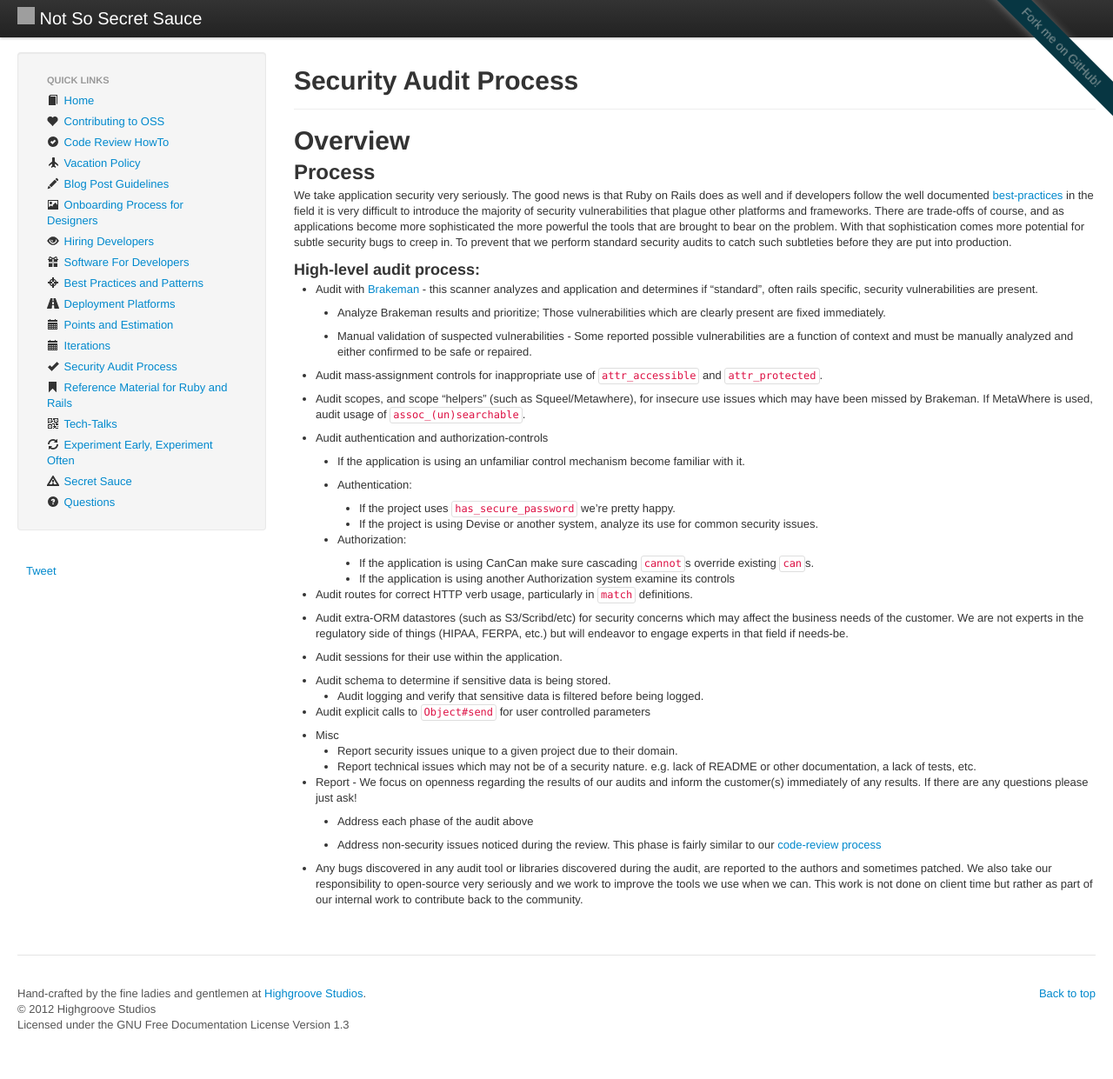
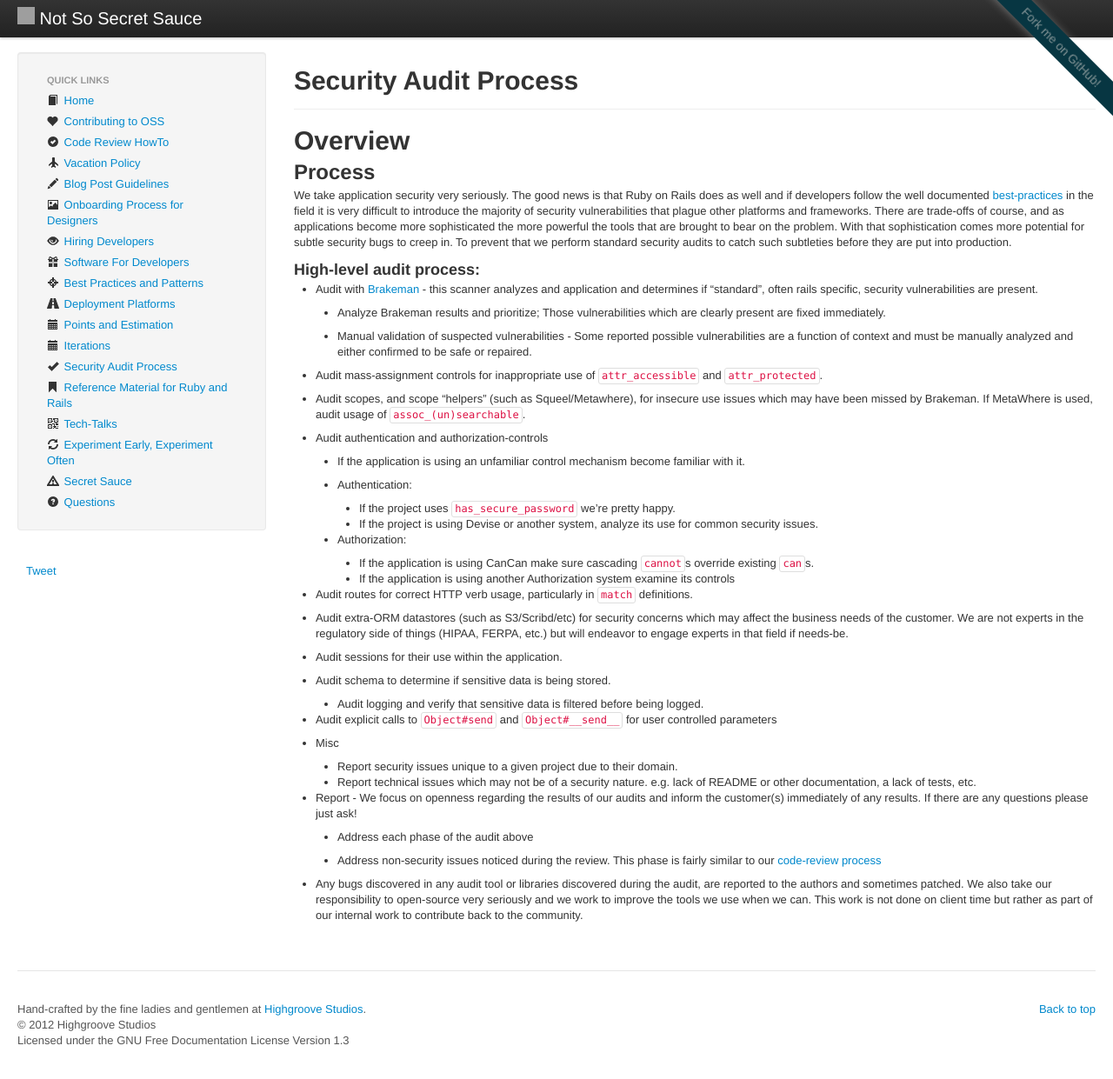
Before and after one commit to daveworth/not-so-secret-sauce, a Jekyll site: the page built from topics/security-audit-process.md, in a window 1280 px wide and 1242 px high. Shown: the whole window at 87% size. Built offline with Jekyll 4.4.1, drawn with Linux system fonts in a browser that asks for light colours; nearby versions of some CDN libraries; comment, search, counter and statistics services are not loaded; grey boxes are pictures that could not be loaded.

Commit message:
quick updates
* fix formatting
* add Object#__send__ per AL

```diff
--- a/topics/security-audit-process.md
+++ b/topics/security-audit-process.md
@@ -67,11 +67,13 @@ security audits to catch such subtleties before they are put into production.
 * Audit sessions for their use within the application.
 
 * Audit schema to determine if sensitive data is being stored.
+
     * Audit logging and verify that sensitive data is filtered before being logged.
 
-* Audit explicit calls to `Object#send` for user controlled parameters
+* Audit explicit calls to `Object#send` and `Object#__send__` for user controlled parameters
 
 * Misc
+
     * Report security issues unique to a given project due to their domain.
     * Report technical issues which may not be of a security nature. e.g. lack
       of README or other documentation, a lack of tests, etc.
```
